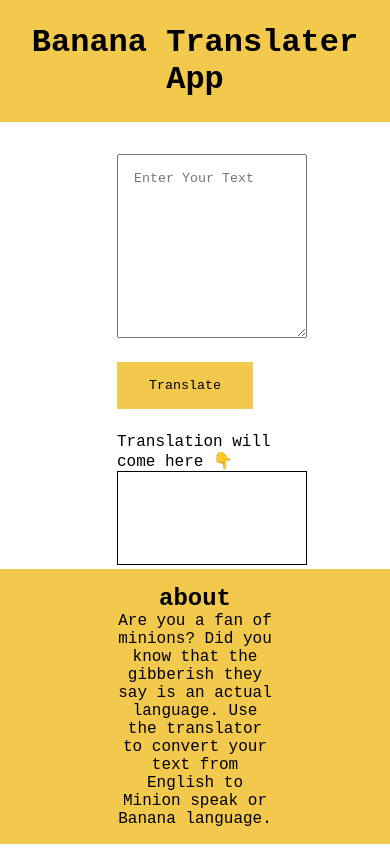
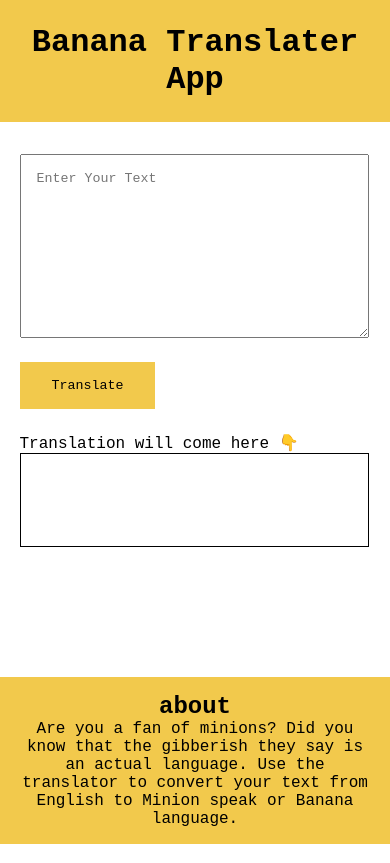
Before and after one commit to nawazish0230/lesson-four, a plain HTML site: page index.html in a window 390 px wide. Drawn offline with Linux system fonts and the light colour scheme.

Commit message:
completed

```diff
--- a/style.css
+++ b/style.css
@@ -48,3 +48,18 @@
   color: red;
   font-weight: bold;
 }
+@media (max-width: 480px) {
+  .container {
+    width: 90%;
+  }
+  .input-style {
+    width: 90%;
+  }
+  .footer {
+    padding: 1rem 5%;
+  }
+  .translate-style {
+    margin-bottom: 90%;
+    width: 90%;
+  }
+}
```
